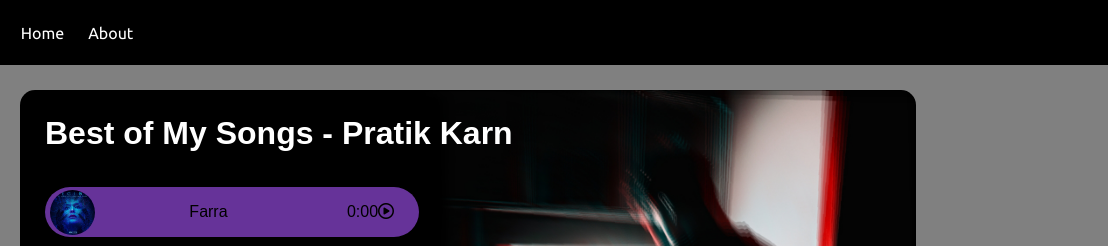
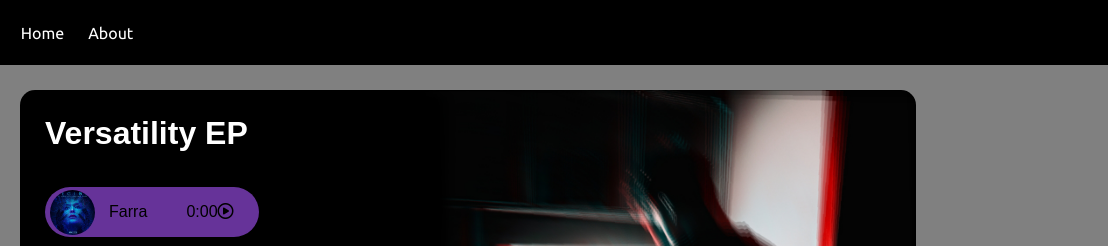
Before and after one commit to pratikkkarn/dropmint-website, a plain HTML site: page index.html in a window 1280 px wide. Shown: the top 246 px of the page, 172-1280 px from the left. Drawn offline with Linux system fonts and the light colour scheme; files whose address does not match are found by name; a web font is replaced by a local one.

Commit message:
Update index.html

```diff
--- a/index.html
+++ b/index.html
@@ -16,7 +16,7 @@
     </nav>
     <div class="container">
         <div class="songList">
-            <h1>Best of My Songs - Pratik Karn</h1>
+            <h1>Versatility EP</h1>
             <div class="songItemContainer">
                 <div class="songItem">
                     <img alt="1">
```
